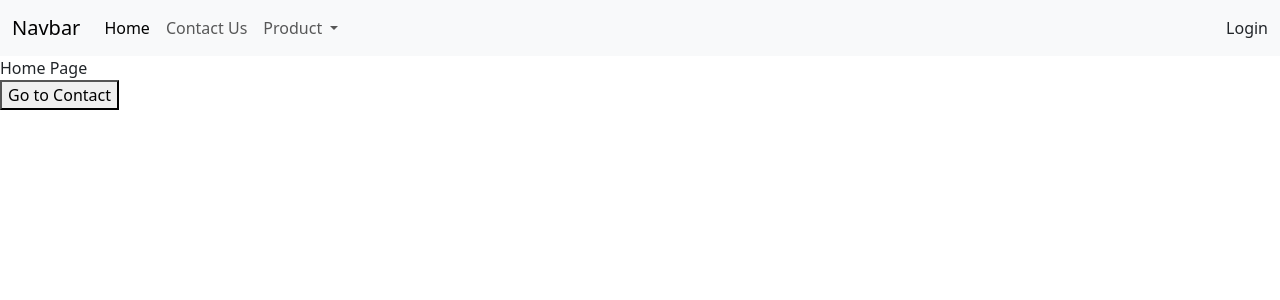
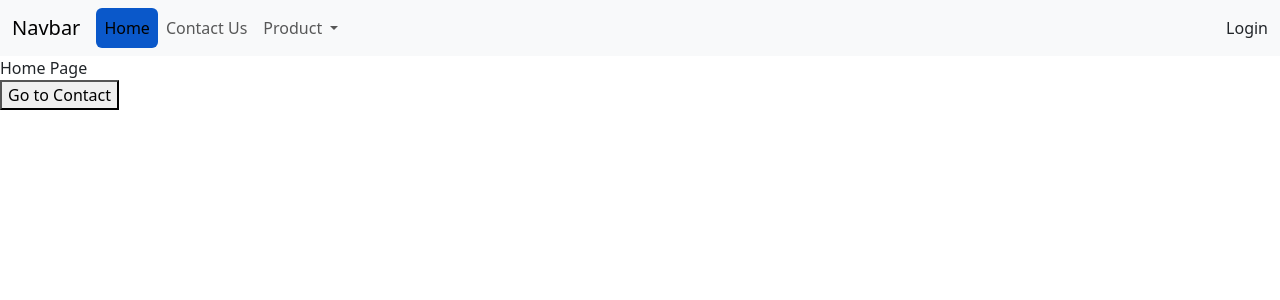
Before and after one commit to mjriveraknowmad/Vue_Fundamentals_Router, a Vue app: page / in a window 1280 px wide. Shown: the top 300 px of the page. Built offline with nearby package versions, Linux system fonts and the light colour scheme.

Commit message:
feat: linkActiveClass en el router, para que añada clases css en el routerlink que tenga el ":to" de la ruta actual

```diff
--- a/src/components/Layout/Header.vue
+++ b/src/components/Layout/Header.vue
@@ -9,10 +9,10 @@
       <div class="collapse navbar-collapse" id="navbarSupportedContent">
         <ul class="navbar-nav me-auto mb-2 mb-lg-0">
           <li class="nav-item">
-            <router-link class="nav-link active" to="/">Home</router-link>
+            <router-link class="nav-link" to="/">Home</router-link>
           </li>
           <li class="nav-item">
-            <router-link class="nav-link" to="/contact">Contact Us</router-link>
+            <router-link class="nav-link" to="/contact-us">Contact Us</router-link>
           </li>
           <li class="nav-item dropdown">
             <a class="nav-link dropdown-toggle" href="#" role="button" data-bs-toggle="dropdown" aria-expanded="false">
--- a/src/router/index.ts
+++ b/src/router/index.ts
@@ -52,6 +52,7 @@ const router = createRouter({
     },
     { path: '/:catchAll(.*)', component: NotFound },
   ],
+  linkActiveClass: 'active btn btn-primary',
 })
 
 router.beforeEach((to, from) => {
```
